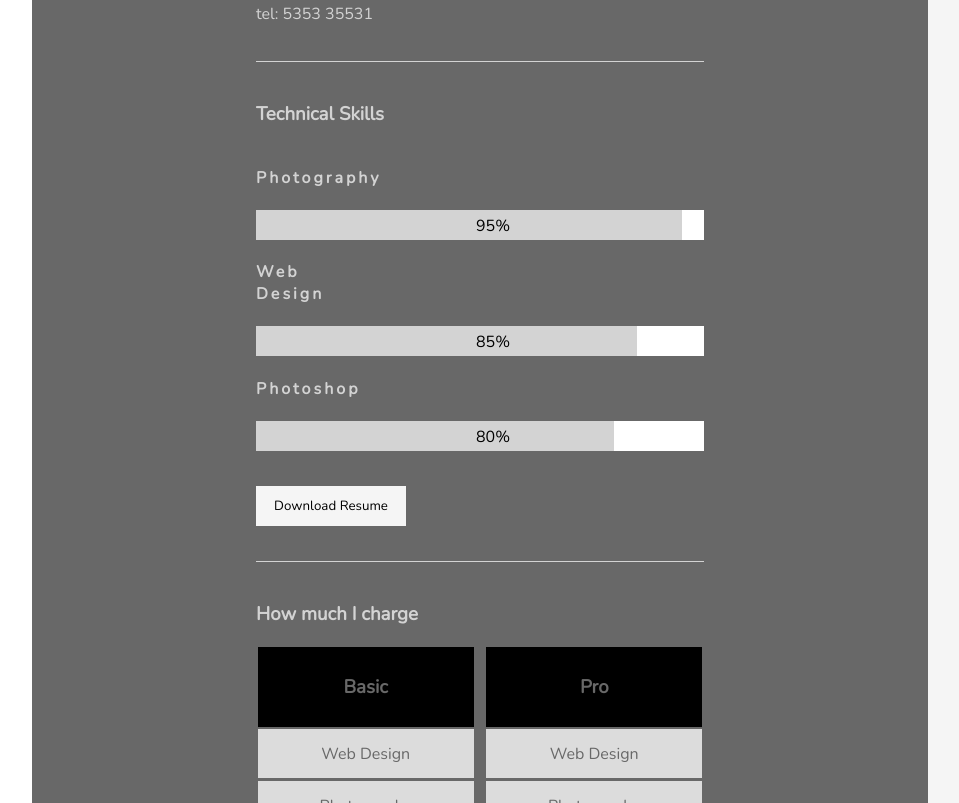
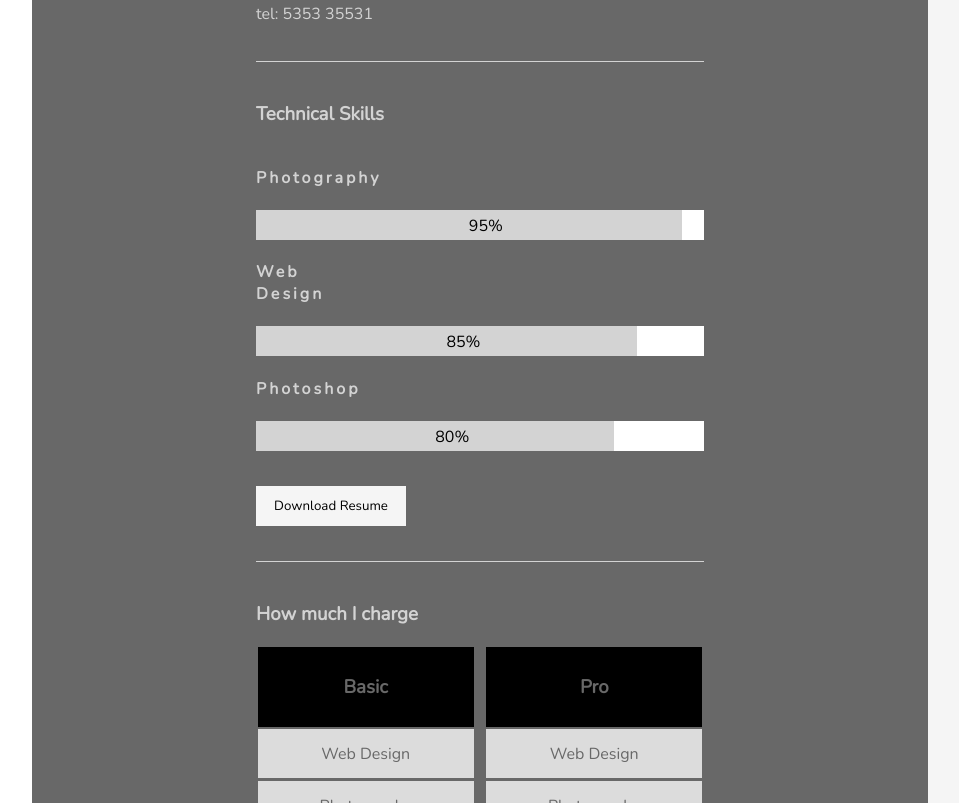
Before and after one commit to dSenkov/photographer-portfolio, a website: page index.html in a window 1280 px wide. Shown: the part 2838-3641 px from the top of the page, without its empty margins (256-1215 px from the left). Drawn offline with nearby package versions, Linux system fonts and the light colour scheme; files that its build step writes are made by us from their sources.

Commit message:
progress bars remastered

```diff
--- a/index.html
+++ b/index.html
@@ -64,16 +64,29 @@
               laborum soluta consequatur rerum consequuntur eligendi corporis
               architecto, excepturi voluptatem quaerat reprehenderit!
             </p>
-            <p><a href="mailto:example@example.com" class="about-me-container__mail">mail: example@example.com</a></p>
-            <p><a href="tel:5353 35531" class="about-me-container__tel">tel: 5353 35531</a></p>
+            <p>
+              <a href="mailto:example@example.com" class="about-me-container__mail">mail: example@example.com</a>
+            </p>
+            <p>
+              <a href="tel:5353 35531" class="about-me-container__tel">tel: 5353 35531</a>
+            </p>
             <div class="horizontal-line"></div>
             <h3>Technical Skills</h3>
             <h4 class="about-me-container__skill-name">Photography</h4>
-            <progress value="95" max="100" data-label="95%"></progress>
+            <div class="about-me-container__progress" style="--done: 95%; --remain: 5%;">
+              <div class="about-me-container__progress_filled" data-label="95%"></div>
+              <div class="about-me-container__progress_remainder"></div>
+            </div>
             <h4 class="about-me-container__skill-name">Web Design</h4>
-            <progress value="85" max="100" data-label="85%"></progress>
+            <div class="about-me-container__progress" style="--done: 85%; --remain: 15%;">
+              <div class="about-me-container__progress_filled" data-label="85%"></div>
+              <div class="about-me-container__progress_remainder"></div>
+            </div>
             <h4 class="about-me-container__skill-name">Photoshop</h4>
-            <progress value="80" max="100" data-label="80%"></progress>
+            <div class="about-me-container__progress" style="--done: 80%; --remain: 20%;">
+              <div class="about-me-container__progress_filled" data-label="80%"></div>
+              <div class="about-me-container__progress_remainder"></div>
+            </div>
             <button type="button" class="about-me-container__resume-button">Download Resume</button>
             <div class="horizontal-line"></div>
             <h3>How much I charge</h3>
--- a/scss/style.scss
+++ b/scss/style.scss
@@ -109,6 +109,32 @@ section.about-me {
     letter-spacing: 3px;
   }
 
+  &__progress {
+    display: inline-grid;
+    grid-template-columns: var(--done) var(--remain);
+    width: 100%;
+    height: 30px;
+
+    &_filled {
+      background-color: #d3d3d3;
+      position: relative;
+
+      &::after {
+        content: attr(data-label);
+        font-size: medium;
+        color: #000;
+
+        position: absolute;
+        top: 5px;
+        left: 50%;
+      }
+    }
+
+    &_remainder {
+      background-color: #ffffff;
+    }
+  }
+
   &__resume-button {
     height: 40px;
     width: 150px;
@@ -146,7 +172,7 @@ progress {
 
     position: absolute;
     top: 5px;
-    left: 220px;
+    left: 40%;
   }
 }
 
```
